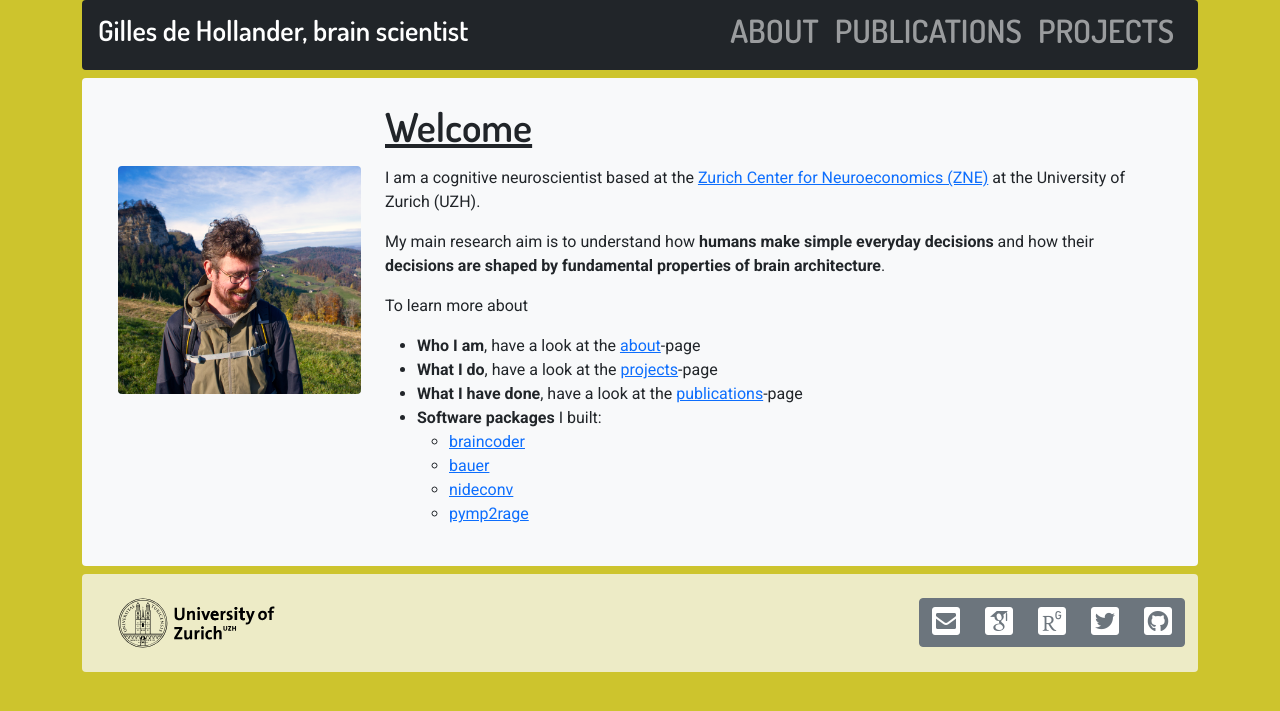
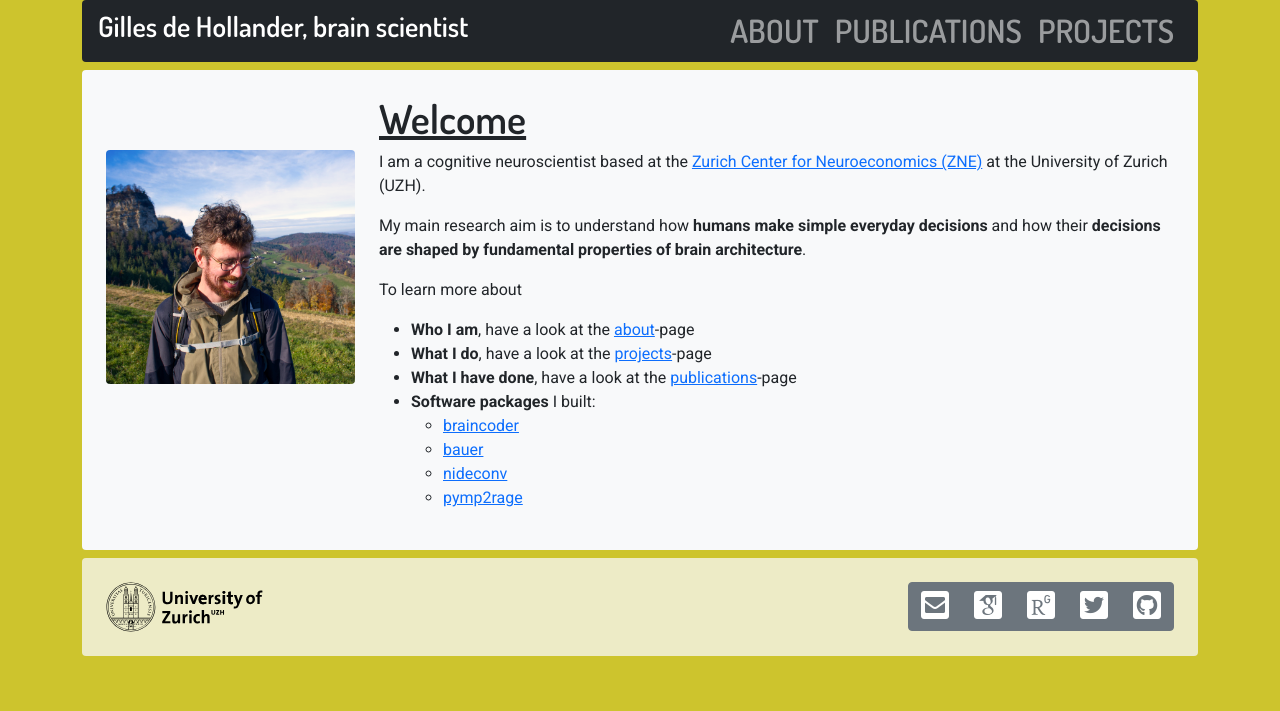
Before and after one commit to Gilles86/gilles86.github.io, a Jekyll site: the page built from index.md, in a window 1280 px wide. Shown: the top 711 px of the page. Built offline with Jekyll 4.4.1, drawn with Linux system fonts in a browser that asks for light colours; some web fonts are replaced.

Commit message:
Fix some layout stuff.

```diff
--- a/_layouts/default.html
+++ b/_layouts/default.html
@@ -5,6 +5,8 @@
   <meta charset="UTF-8" />
   <meta http-equiv="X-UA-Compatible" content="IE=edge" />
   <meta name="viewport" content="width=device-width, initial-scale=1.0" />
+
+  <!-- CSS Links -->
   <link href="/assets/css/main.css" rel="stylesheet" />
   <link href="{{ site.baseurl }}/assets/css/main.css" rel="stylesheet" />
   <link rel="stylesheet" href="{{ site.baseurl }}/assets/academicicon/css/academicons.min.css" />
@@ -12,23 +14,23 @@
   <link rel="stylesheet" href="{{ site.baseurl }}/assets/fontawesome/css/brands.css" />
   <link rel="stylesheet" href="{{ site.baseurl }}/assets/fontawesome/css/solid.css" />
   <link href='http://fonts.googleapis.com/css?family=Roboto:400,100,100italic,300,300italic,400italic,500,500italic,700,700italic,900italic,900' rel='stylesheet' type='text/css'>
-  <link rel="preconnect" href="https://fonts.googleapis.com">
-  <link rel="preconnect" href="https://fonts.gstatic.com" crossorigin>
   <link href="https://fonts.googleapis.com/css2?family=Dosis:wght@600&display=swap" rel="stylesheet">
-  {% if page.layout == 'Gilles de Hollander' %}
-  <title>{{ page.title }}</title>
-  {% else %}
-  <title>Gilles de Hollander - {{ page.title }}</title>
-  {% endif %}
+
+  <!-- Title Logic -->
+  <title>{{ page.title }} - Gilles de Hollander</title>
+
+  <!-- Analytics Include -->
   {% include analytics.html %}
 </head>
 
 <body>
   <!-- Navbar -->
-  <div class="container mh-1 mt-0">
-    <nav class="navbar navbar-expand-lg rounded bg-dark navbar-dark p-1" id="navbar">
+  <div class="container mt-0">
+    <nav class="navbar navbar-expand-lg bg-dark navbar-dark rounded p-1">
       <div class="container">
-        <a href="{{ site.url }}" class="navbar-brand m-0"><h3>Gilles de Hollander, brain scientist<h3></a>
+        <a href="{{ site.url }}" class="navbar-brand m-0">
+          <h3>Gilles de Hollander, brain scientist</h3>
+        </a>
 
         <button class="navbar-toggler" type="button" data-bs-toggle="collapse" data-bs-target="#navmenu">
           <span class="navbar-toggler-icon"></span>
@@ -39,7 +41,7 @@
             {% for page in site.pages %}
               {% if page.layout == 'page' %}
                 <li class="nav-item">
-              <a href="{{ page.url }}" class="nav-link">{{ page.title }} </a>
+                  <a href="{{ page.url }}" class="nav-link">{{ page.title }}</a>
                 </li>
               {% endif %}
             {% endfor %}
@@ -49,72 +51,71 @@
     </nav>
   </div>
 
+  <!-- Content Section -->
   <div class="container">
-    <div class='container mh-1 mt-2 p-4 rounded bg-light'>
-      <div class="row justify-content-center text-right">
+    <div class="container mt-2 p-4 bg-light rounded">
+
+      <!-- Header aligned with content -->
       <div class="row">
-          <div class="col-3">
-          </div>
-          <div class="col-sm d-flex justify-content-start mb-2">
-            <h1><u>{{ page.title }}</u></h1>
+        <div class="col-3"></div> <!-- Empty space for alignment -->
+        <div class="col-9">
+          <h1 class="mb-2 text-start"><u>{{ page.title }}</u></h1>
         </div>
       </div>
+
+      <!-- Image and Content Logic -->
       {% if page.simple_layout %}
         <div class="row">
+          {% if page.img %}
             <div class="col-3 text-center">
-            {% if page.img %}
-            <img src="{{ page.img | relative_url }}" class="rounded mx-auto img-fluid" alt="Gilles" width="200"/>
+              <img src="{{ page.img | relative_url }}" class="rounded img-fluid" alt="Gilles" width="200" />
+            </div>
           {% endif %}
-          </div>
-          <div class="col-sm">
-            {{content}}
+          <div class="col-9">
+            {{ content }}
           </div>
         </div>
       {% else %}
         {{ content }}
       {% endif %}
+
     </div>
   </div>
 
-
-
-
-    <div class="mh-1 mt-2 p-4 rounded bg-light" style="--bs-bg-opacity: .75;">
-      <div class="row mx-0">
+  <div class="container">
+  <!-- Footer Section -->
+  <div class="container mt-2 p-4 bg-light rounded" style="--bs-bg-opacity: .75;">
+    <div class="row">
       <div class="col-sm align-middle">
         <a href="https://www.econ.uzh.ch/en/people/researchers/hollander.html">
           <img alt="University of Zurich" height="50" src="/assets/imgs/uzh_logo.svg">
         </a>
       </div>
-
-        <div class="col-3 align-bottom text-end">
+      <div class="col-sm text-end">
         <div class="btn-group" role="group">
-            <a href="mailto:gilles.de.hollander@gmail.com" role="button" class="btn btn-md btn-secondary">
-              <i class="fas fa-envelope-square fa-2x"  title="gilles.de.hollander@gmail.com"></i>
+          <a href="mailto:gilles.de.hollander@gmail.com" class="btn btn-secondary">
+            <i class="fas fa-envelope-square fa-2x"></i>
           </a>
-            <a href="https://scholar.google.com/citations?user=vFqZH9kAAAAJ" role="button" class="btn btn-md btn-secondary">
-              <i class="ai ai-google-scholar-square ai-2x" aria-hidden="true" title="Google Scholar"></i>
+          <a href="https://scholar.google.com/citations?user=vFqZH9kAAAAJ" class="btn btn-secondary">
+            <i class="ai ai-google-scholar-square ai-2x"></i>
           </a>
-            <a href="https://www.researchgate.net/profile/Gilles-De-Hollander" role="button" class="btn btn-md btn-secondary">
-              <i class="ai ai-researchgate-square ai-2x" aria-hidden="true" title="Researchgate"></i>
+          <a href="https://www.researchgate.net/profile/Gilles-De-Hollander" class="btn btn-secondary">
+            <i class="ai ai-researchgate-square ai-2x"></i>
           </a>
-            <a href="https://twitter.com/GillesdeH" role="button" class="btn btn-md btn-secondary">
-              <i class="fab fa-twitter-square fa-2x" title="Twitter"></i>
+          <a href="https://twitter.com/GillesdeH" class="btn btn-secondary">
+            <i class="fab fa-twitter-square fa-2x"></i>
           </a>
-            <a href="https://github.com/Gilles86" role="button" class="btn btn-md btn-secondary">
-              <i class="fab fa-github-square fa-2x"  title="GitHub"></i>
+          <a href="https://github.com/Gilles86" class="btn btn-secondary">
+            <i class="fab fa-github-square fa-2x"></i>
           </a>
         </div>
-
       </div>
     </div>
   </div>
 </div>
 
-  <!-- <script src="https://cdn.jsdelivr.net/npm/bootstrap@5.0.1/dist/js/bootstrap.bundle.min.js" integrity="sha384-gtEjrD/SeCtmISkJkNUaaKMoLD0//ElJ19smozuHV6z3Iehds+3Ulb9Bn9Plx0x4" crossorigin="anonymous"></script> -->
-  <script src="https://cdn.jsdelivr.net/npm/bootstrap@5.1.2/dist/js/bootstrap.bundle.min.js" integrity="sha384-kQtW33rZJAHjgefvhyyzcGF3C5TFyBQBA13V1RKPf4uH+bwyzQxZ6CmMZHmNBEfJ" crossorigin="anonymous"></script>
-
+  <!-- Bootstrap JS -->
+  <script src="https://cdn.jsdelivr.net/npm/bootstrap@5.1.2/dist/js/bootstrap.bundle.min.js"></script>
 </body>
 
-
 </html>
--- a/_layouts/page.html
+++ b/_layouts/page.html
@@ -1,7 +1,6 @@
 ---
 layout: default
 ---
-<div class="container">
+<!-- <div class="container"> -->
     {{ content }}
-  </div>
-</div>
+<!-- </div> -->
```
Lines whose indentation alone changed are shown as unchanged.
